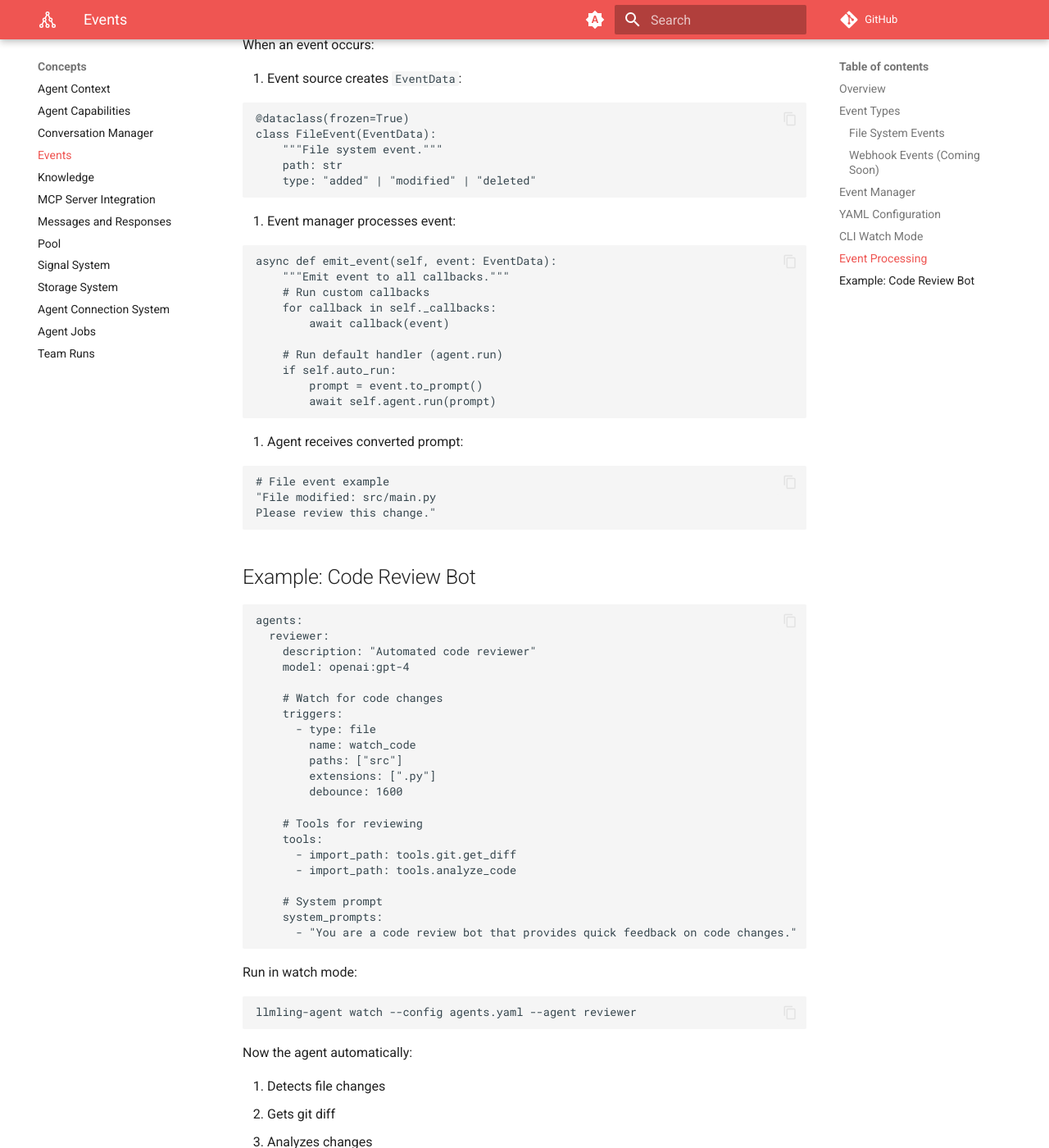
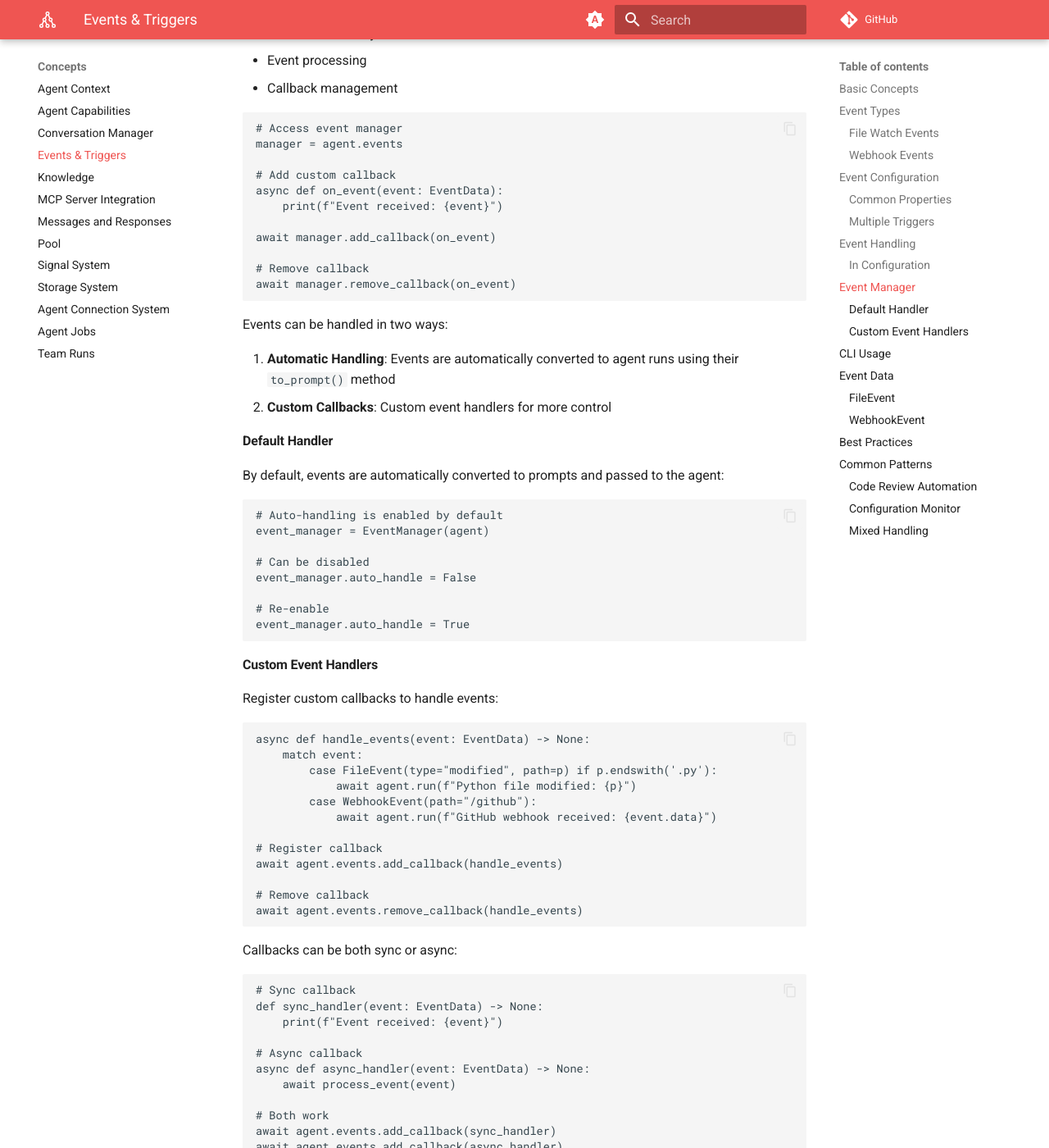
Before and after one commit to uk0/llmling-agent, an MkDocs documentation site: the page built from docs/concepts/events.md, in a window 1280 px wide and 1400 px high, scrolled down 2942 px. Shown: the whole window at 82% size. Built offline with MkDocs 1.6.1 and Material for MkDocs 9.7.7, drawn with Linux system fonts in a browser that asks for light colours; comment, search, counter and statistics services are not loaded; some of the changed text lies outside the part shown.

Commit message:
chore: docs

````diff
--- a/docs/advanced/events.md
+++ /dev/null
@@ -1,264 +0,0 @@
-# Events & Triggers
-
-Events allow agents to respond to external changes and automate actions based on various triggers. LLMling-agent supports different types of triggers that can activate agents automatically.
-
-## Basic Concepts
-
-Events flow through the system in this order:
-
-1. Event Source detects change
-2. Event Manager processes event
-3. Agent receives and handles event
-4. Optional: Agent forwards event results through connections
-
-## Event Types
-
-### File Watch Events
-Monitor file system changes and trigger agent actions:ä
-
-```yaml
-agents:
-  code_monitor:
-    triggers:
-      - type: "file"
-        name: "python_watcher"        # Unique identifier
-        enabled: true                 # Can be disabled without removal
-        paths: ["src/**/*.py"]        # Glob patterns to watch
-        extensions: [".py"]           # Optional file type filter
-        ignore_paths:                 # Optional ignore patterns
-          - "**/__pycache__"
-          - "**/.git"
-        recursive: true               # Watch subdirectories
-        debounce: 1600               # Minimum ms between triggers
-```
-
-### Webhook Events
-Listen for HTTP requests:
-
-```yaml
-agents:
-  api_handler:
-    triggers:
-      - type: "webhook"
-        name: "github_webhook"
-        enabled: true
-        port: 8000
-        path: "/github"
-        secret: "${WEBHOOK_SECRET}"   # Optional validation secret
-```
-
-## Event Configuration
-
-### Common Properties
-All event types share these base properties:
-
-```yaml
-triggers:
-  - name: "my_trigger"               # Unique identifier
-    enabled: true                    # Whether trigger is active
-    knowledge:                       # Optional knowledge to load
-      paths: ["context/*.md"]        # Files to load as context
-      resources:                     # LLMling resources
-        - type: "cli"
-          command: "git status"
-      prompts:                       # Context prompts
-        - "Consider this background information..."
-```
-
-### Multiple Triggers
-Agents can have multiple triggers of different types:
-
-```yaml
-agents:
-  project_assistant:
-    triggers:
-      # Watch for code changes
-      - type: "file"
-        name: "code_watcher"
-        paths: ["src/**/*.py"]
-        extensions: [".py"]
-
-      # Listen for GitHub webhooks
-      - type: "webhook"
-        name: "github_events"
-        port: 8000
-        path: "/github"
-
-      # Manual review trigger
-      - type: "manual"
-        name: "review_code"
-        prompt: "Review latest changes"
-```
-
-## Event Handling
-
-### In Configuration
-Configure how agents handle events through system prompts:
-
-```yaml
-agents:
-  file_monitor:
-    system_prompts:
-      - |
-        You monitor file changes and analyze their impact.
-        When receiving file change events:
-        1. Check file type and content
-        2. Assess impact of changes
-        3. Recommend actions if needed
-    triggers:
-      - type: "file"
-        name: "config_watch"
-        paths: ["config/*.yml"]
-```
-
-### In Code
-
-Events can be handled in two ways:
-
-1. **Automatic Handling**: Events are automatically converted to agent runs using their `to_prompt()` method
-2. **Custom Callbacks**: Custom event handlers for more control
-
-#### Default Handler
-By default, events are automatically converted to prompts and passed to the agent:
-
-```python
-# Auto-handling is enabled by default
-event_manager = EventManager(agent)
-
-# Can be disabled
-event_manager.auto_handle = False
-
-# Re-enable
-event_manager.auto_handle = True
-```
-
-#### Custom Event Handlers
-
-Register custom callbacks to handle events:
-
-```python
-async def handle_events(event: EventData) -> None:
-    match event:
-        case FileEvent(type="modified", path=p) if p.endswith('.py'):
-            await agent.run(f"Python file modified: {p}")
-        case WebhookEvent(path="/github"):
-            await agent.run(f"GitHub webhook received: {event.data}")
-
-# Register callback
-await agent.events.add_callback(handle_events)
-
-# Remove callback
-await agent.events.remove_callback(handle_events)
-```
-
-Callbacks can be both sync or async:
-
-```python
-# Sync callback
-def sync_handler(event: EventData) -> None:
-    print(f"Event received: {event}")
-
-# Async callback
-async def async_handler(event: EventData) -> None:
-    await process_event(event)
-
-# Both work
-await agent.events.add_callback(sync_handler)
-await agent.events.add_callback(async_handler)
-```
-
-## CLI Usage
-
-Run agents in event-watching mode to handle events:
-
-```bash
-# Start watching with default configuration
-llmling-agent watch agents.yml
-
-# With specific log level
-llmling-agent watch agents.yml --log-level DEBUG
-```
-
-The agents will:
-1. Start monitoring configured event sources
-2. Handle events based on their configuration
-3. Run until interrupted (Ctrl+C)
-
-## Event Data
-
-Each event type provides specific data:
-
-### FileEvent
-```python
-@dataclass(frozen=True)
-class FileEvent(EventData):
-    path: str           # Path to affected file
-    type: ChangeType    # "added" | "modified" | "deleted"
-    timestamp: datetime # When event occurred
-    source: str        # Trigger name
-```
-
-### WebhookEvent
-```python
-@dataclass(frozen=True)
-class WebhookEvent(EventData):
-    path: str          # Request path
-    method: str        # HTTP method
-    data: dict        # Request data
-    timestamp: datetime
-    source: str
-```
-
-## Best Practices
-
-1. **Choose Handling Strategy**
-   - Use auto-handling for simple cases
-   - Use custom callbacks for complex logic
-   - Can combine both approaches
-
-2. **Error Handling**
-   - Events are handled independently
-   - Errors in one callback don't affect others
-   - Default handler errors are logged but don't stop processing
-
-3. **Performance**
-   - Keep handlers light and fast
-   - Use async operations for I/O
-   - Consider debouncing for high-frequency events
-
-## Common Patterns
-
-### Code Review Automation
-```yaml
-agents:
-  code_reviewer:
-    triggers:
-      - type: "file"
-        name: "pr_watch"
-        paths: ["src/**/*.py"]
-    system_prompts:
-      - "You review Python code changes and provide feedback."
-```
-
-### Configuration Monitor
-```yaml
-agents:
-  config_monitor:
-    triggers:
-      - type: "file"
-        name: "config_watch"
-        paths: ["config/*.yml"]
-        debounce: 5000  # 5 second delay
-```
-
-### Mixed Handling
-```python
-# Custom handling for specific cases
-async def special_handler(event: EventData) -> None:
-    if isinstance(event, FileEvent) and event.path.endswith('.secret'):
-        await handle_secret_file(event.path)
-
-# Register custom handler but keep auto-handling
-await agent.events.add_callback(special_handler)
-# Auto-handling will still process other events
-```
--- a/docs/concepts/events.md
+++ b/docs/concepts/events.md
@@ -1,47 +1,121 @@
-# Events
+# Events & Triggers
 
-## Overview
-
-Events in LLMling allow agents to react to external triggers such as:
+Events allow agents to respond to external changes and automate actions based on various triggers.
+LLMling-agent supports different types of triggers that can activate agents automatically.
 
 - File system changes
-- Webhook calls (coming soon)
+- Webhook calls
+- Incoming emails
+- Time-based triggers
 - User interface actions
-- System signals
 
-Events can trigger agent execution automatically, making agents responsive to their environment.
+## Basic Concepts
+
+Events flow through the system in this order:
+
+1. Event Source detects change
+2. Event Manager processes event
+3. Agent receives and handles event
+4. Optional: Agent forwards event results through connections
 
 ## Event Types
 
-### File System Events
-Monitors file changes and triggers agent execution:
+### File Watch Events
+Monitor file system changes and trigger agent actions:ä
+
+```yaml
+agents:
+  code_monitor:
+    triggers:
+      - type: "file"
+        name: "python_watcher"        # Unique identifier
+        enabled: true                 # Can be disabled without removal
+        paths: ["src/**/*.py"]        # Glob patterns to watch
+        extensions: [".py"]           # Optional file type filter
+        ignore_paths:                 # Optional ignore patterns
+          - "**/__pycache__"
+          - "**/.git"
+        recursive: true               # Watch subdirectories
+        debounce: 1600               # Minimum ms between triggers
+```
+
+### Webhook Events
+Listen for HTTP requests:
+
+```yaml
+agents:
+  api_handler:
+    triggers:
+      - type: "webhook"
+        name: "github_webhook"
+        enabled: true
+        port: 8000
+        path: "/github"
+        secret: "${WEBHOOK_SECRET}"   # Optional validation secret
+```
+
+## Event Configuration
+
+### Common Properties
+All event types share these base properties:
+
 ```yaml
 triggers:
-  watch_code:
-    type: file
-    name: code_watcher
-    paths: ["src/**/*.py"]  # Glob patterns supported
-    extensions: [".py"]     # Optional filter
-    ignore_paths: ["**/__pycache__"]
-    recursive: true
-    debounce: 1600  # ms
+  - name: "my_trigger"               # Unique identifier
+    enabled: true                    # Whether trigger is active
+    knowledge:                       # Optional knowledge to load
+      paths: ["context/*.md"]        # Files to load as context
+      resources:                     # LLMling resources
+        - type: "cli"
+          command: "git status"
+      prompts:                       # Context prompts
+        - "Consider this background information..."
 ```
 
-When files change, the agent receives events with:
-- Path of changed file
-- Type of change (added/modified/deleted)
-- Timestamp of change
+### Multiple Triggers
+Agents can have multiple triggers of different types:
 
-### Webhook Events (Coming Soon)
-Listen for HTTP requests:
 ```yaml
-triggers:
-  github:
-    type: webhook
-    name: github_hook
-    port: 8000
-    path: "/github"
-    secret: "your-secret"  # For validation
+agents:
+  project_assistant:
+    triggers:
+      # Watch for code changes
+      - type: "file"
+        name: "code_watcher"
+        paths: ["src/**/*.py"]
+        extensions: [".py"]
+
+      # Listen for GitHub webhooks
+      - type: "webhook"
+        name: "github_events"
+        port: 8000
+        path: "/github"
+
+      # Manual review trigger
+      - type: "manual"
+        name: "review_code"
+        prompt: "Review latest changes"
+```
+
+## Event Handling
+
+### In Configuration
+Configure how agents handle events through system prompts:
+
+```yaml
+agents:
+  file_monitor:
+    system_prompts:
+      - |
+        You monitor file changes and analyze their impact.
+        When receiving file change events:
+        1. Check file type and content
+        2. Assess impact of changes
+        3. Recommend actions if needed
+    triggers:
+      - type: "file"
+        name: "config_watch"
+        paths: ["config/*.yml"]
 ```
 
 ## Event Manager
@@ -66,134 +140,152 @@
 await manager.remove_callback(on_event)
 ```
 
-## YAML Configuration
+Events can be handled in two ways:
 
-Events can be configured in the agent manifest:
+1. **Automatic Handling**: Events are automatically converted to agent runs using their `to_prompt()` method
+2. **Custom Callbacks**: Custom event handlers for more control
 
+#### Default Handler
+By default, events are automatically converted to prompts and passed to the agent:
+
+```python
+# Auto-handling is enabled by default
+event_manager = EventManager(agent)
+
+# Can be disabled
+event_manager.auto_handle = False
+
+# Re-enable
+event_manager.auto_handle = True
+```
+
+#### Custom Event Handlers
+
+Register custom callbacks to handle events:
+
+```python
+async def handle_events(event: EventData) -> None:
+    match event:
+        case FileEvent(type="modified", path=p) if p.endswith('.py'):
+            await agent.run(f"Python file modified: {p}")
+        case WebhookEvent(path="/github"):
+            await agent.run(f"GitHub webhook received: {event.data}")
+
+# Register callback
+await agent.events.add_callback(handle_events)
+
+# Remove callback
+await agent.events.remove_callback(handle_events)
+```
+
+Callbacks can be both sync or async:
+
+```python
+# Sync callback
+def sync_handler(event: EventData) -> None:
+    print(f"Event received: {event}")
+
+# Async callback
+async def async_handler(event: EventData) -> None:
+    await process_event(event)
+
+# Both work
+await agent.events.add_callback(sync_handler)
+await agent.events.add_callback(async_handler)
+```
+
+## CLI Usage
+
+Run agents in event-watching mode to handle events:
+
+```bash
+# Start watching with default configuration
+llmling-agent watch agents.yml
+
+# With specific log level
+llmling-agent watch agents.yml --log-level DEBUG
+```
+
+The agents will:
+1. Start monitoring configured event sources
+2. Handle events based on their configuration
+3. Run until interrupted (Ctrl+C)
+
+## Event Data
+
+Each event type provides specific data:
+
+### FileEvent
+```python
+@dataclass(frozen=True)
+class FileEvent(EventData):
+    path: str           # Path to affected file
+    type: ChangeType    # "added" | "modified" | "deleted"
+    timestamp: datetime # When event occurred
+    source: str        # Trigger name
+```
+
+### WebhookEvent
+```python
+@dataclass(frozen=True)
+class WebhookEvent(EventData):
+    path: str          # Request path
+    method: str        # HTTP method
+    data: dict        # Request data
+    timestamp: datetime
+    source: str
+```
+
+## Best Practices
+
+1. **Choose Handling Strategy**
+   - Use auto-handling for simple cases
+   - Use custom callbacks for complex logic
+   - Can combine both approaches
+
+2. **Error Handling**
+   - Events are handled independently
+   - Errors in one callback don't affect others
+   - Default handler errors are logged but don't stop processing
+
+3. **Performance**
+   - Keep handlers light and fast
+   - Use async operations for I/O
+   - Consider debouncing for high-frequency events
+
+## Common Patterns
+
+### Code Review Automation
 ```yaml
 agents:
   code_reviewer:
-    description: "Reviews code changes"
-    model: openai:gpt-4
-
-    # Event configuration
     triggers:
-      # File watcher
-      - type: file
-        name: watch_source
-        paths: ["src"]
-        extensions: [".py", ".js"]
-        ignore_paths: ["**/tests"]
-
-      # Multiple watchers
-      - type: file
-        name: watch_docs
-        paths: ["docs"]
-        extensions: [".md"]
-
-      # Webhook (coming soon)
-      - type: webhook
-        name: pr_hook
-        port: 8000
-        path: "/github"
+      - type: "file"
+        name: "pr_watch"
+        paths: ["src/**/*.py"]
+    system_prompts:
+      - "You review Python code changes and provide feedback."
 ```
 
-## CLI Watch Mode
-
-LLMling provides a CLI command to run agents in watch mode:
-
-```bash
-# Start watching with configuration
-llmling-agent watch --config agents.yaml
-
-# Watch specific agent
-llmling-agent watch --config agents.yaml --agent code_reviewer
-
-# Additional options
-llmling-agent watch \
-  --config agents.yaml \
-  --agent code_reviewer \
-  --debug \
-  --log-level DEBUG
+### Configuration Monitor
+```yaml
+agents:
+  config_monitor:
+    triggers:
+      - type: "file"
+        name: "config_watch"
+        paths: ["config/*.yml"]
+        debounce: 5000  # 5 second delay
 ```
 
-Watch mode:
+### Mixed Handling
+```python
+# Custom handling for specific cases
+async def special_handler(event: EventData) -> None:
+    if isinstance(event, FileEvent) and event.path.endswith('.secret'):
+        await handle_secret_file(event.path)
 
-1. Loads agent configuration
-2. Sets up configured event sources
-3. Runs until interrupted (Ctrl+C)
-4. Logs events and agent responses
-
-## Event Processing
-
-When an event occurs:
-
-1. Event source creates `EventData`:
-```python
-@dataclass(frozen=True)
-class FileEvent(EventData):
-    """File system event."""
-    path: str
-    type: "added" | "modified" | "deleted"
+# Register custom handler but keep auto-handling
+await agent.events.add_callback(special_handler)
+# Auto-handling will still process other events
 ```
-
-2. Event manager processes event:
-```python
-async def emit_event(self, event: EventData):
-    """Emit event to all callbacks."""
-    # Run custom callbacks
-    for callback in self._callbacks:
-        await callback(event)
-
-    # Run default handler (agent.run)
-    if self.auto_run:
-        prompt = event.to_prompt()
-        await self.agent.run(prompt)
-```
-
-3. Agent receives converted prompt:
-```python
-# File event example
-"File modified: src/main.py
-Please review this change."
-```
-
-## Example: Code Review Bot
-
-```yaml
-agents:
-  reviewer:
-    description: "Automated code reviewer"
-    model: openai:gpt-4
-
-    # Watch for code changes
-    triggers:
-      - type: file
-        name: watch_code
-        paths: ["src"]
-        extensions: [".py"]
-        debounce: 1600
-
-    # Tools for reviewing
-    tools:
-      - import_path: tools.git.get_diff
-      - import_path: tools.analyze_code
-
-    # System prompt
-    system_prompts:
-      - "You are a code review bot that provides quick feedback on code changes."
-```
-
-Run in watch mode:
-```bash
-llmling-agent watch --config agents.yaml --agent reviewer
-```
-
-Now the agent automatically:
-
-1. Detects file changes
-2. Gets git diff
-3. Analyzes changes
-4. Provides review comments
-
-The event system makes agents proactive, responding to changes in their environment without manual intervention.
````
